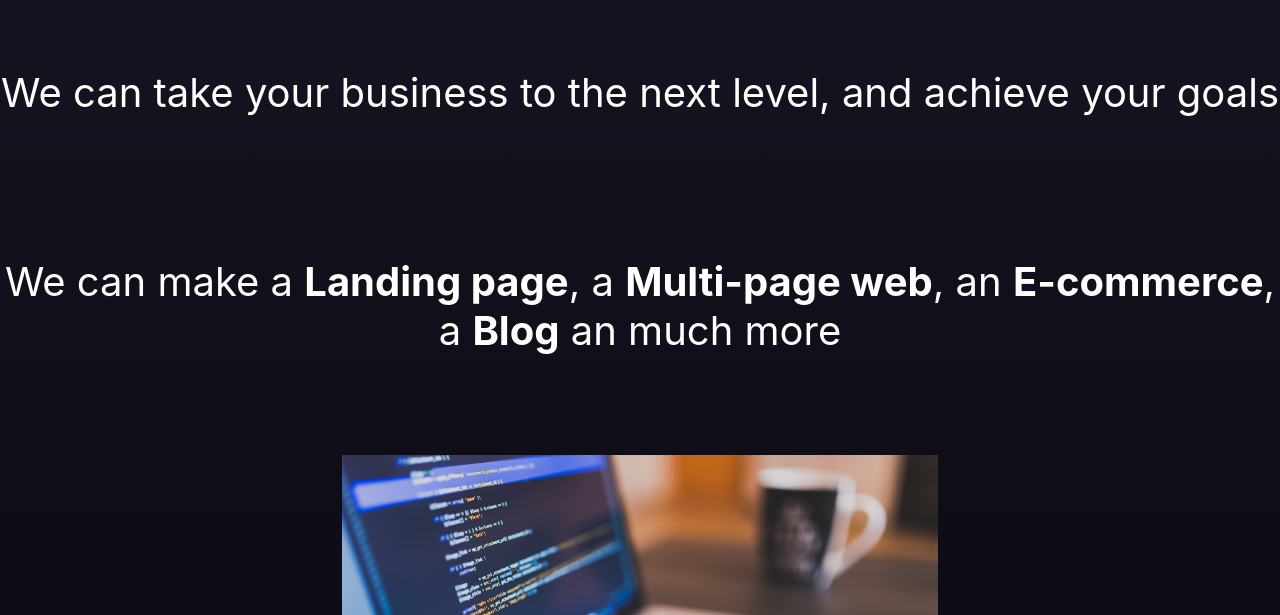
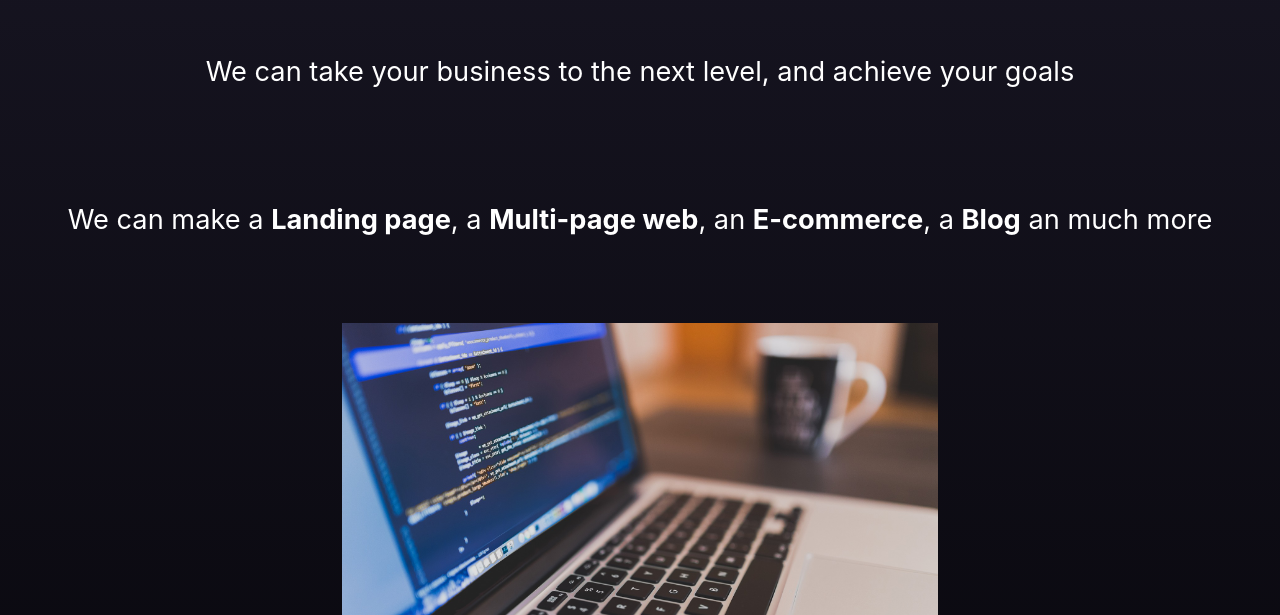
Before and after one commit to Lucano17/spa_template, a React (Vite) app: page / in a window 1280 px wide. Shown: the part 824-1439 px from the top of the page. Built offline with nearby package versions, Linux system fonts and the light colour scheme.

Commit message:
Servies <p> font-size

```diff
--- a/src/Screens/Services.module.css
+++ b/src/Screens/Services.module.css
@@ -21,7 +21,7 @@
 
 @media (min-width: 800px) {
     .services p {
-        font-size: 2.5em;
+        font-size: 1.7em;
     }
     .desktopImage {
         width: 596px;
```
